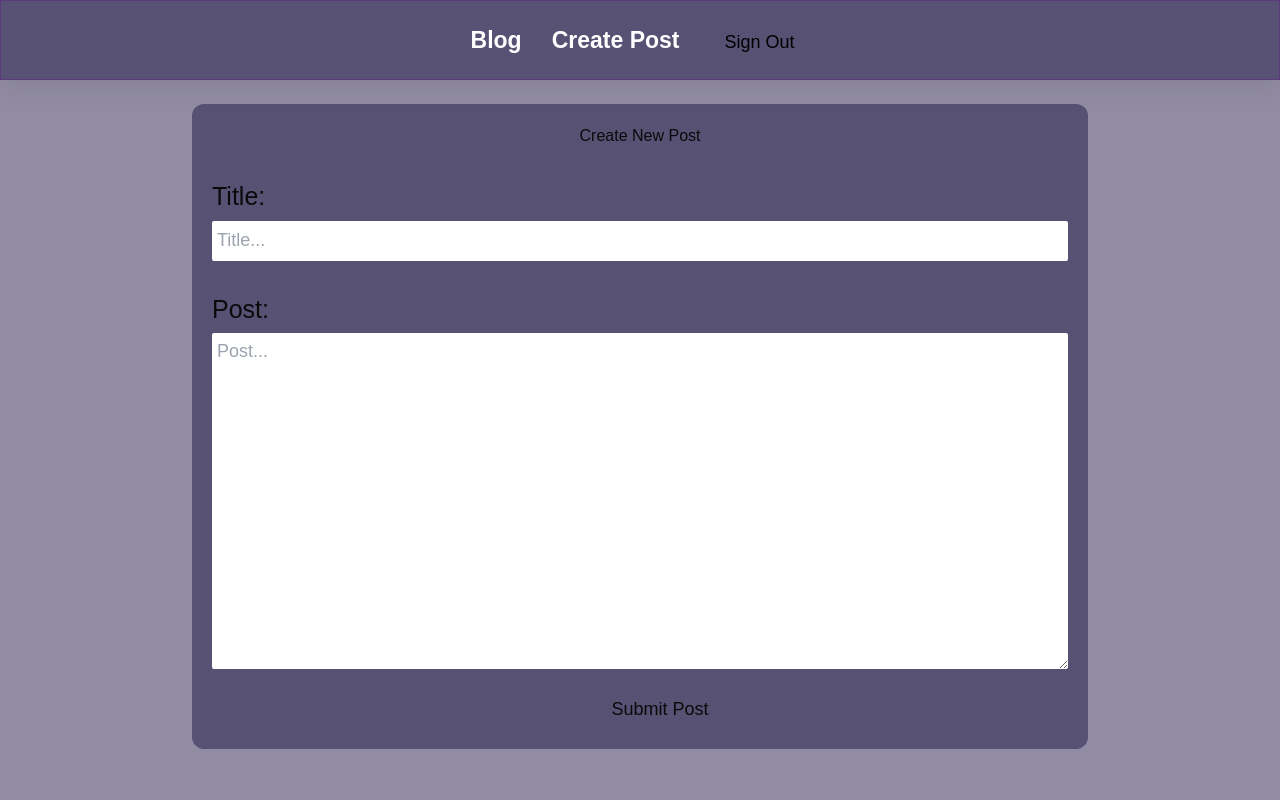
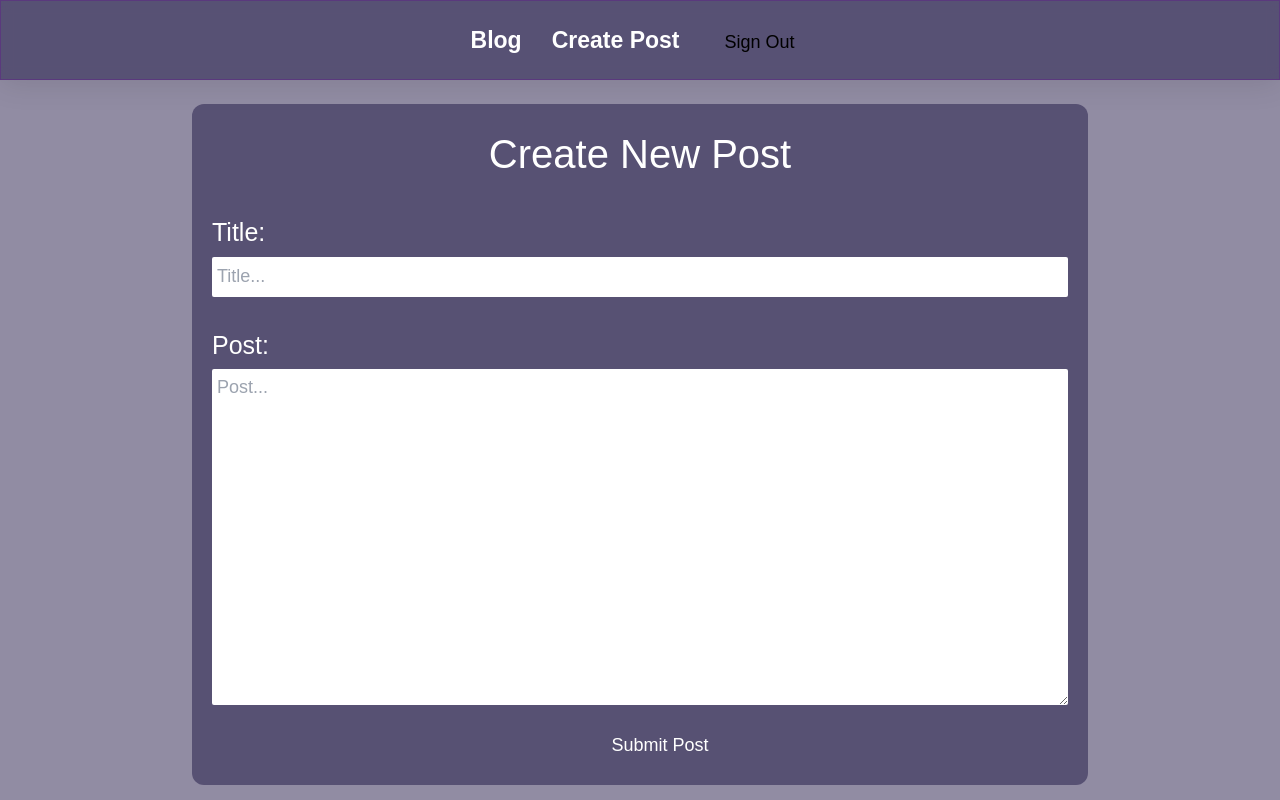
Before and after one commit to brightjonathan/Hover-blog, a React (Vite) app: page /create-post in a window 1280 px wide. Built offline with nearby package versions, Linux system fonts and the light colour scheme; no server answers; sample sign-in values are in the browser's storage.

Commit message:
added an update to the code

```diff
--- a/src/App.jsx
+++ b/src/App.jsx
@@ -10,7 +10,7 @@ import { signOut } from "firebase/auth";
 import EditPost from './Pages/EditPost';
 import Register from './Pages/Register';
 import { ToastContainer, toast } from "react-toastify";
-import "react-toastify/dist/ReactToastify.css"
+import "react-toastify/dist/ReactToastify.css";
 import ResetPassword from './Pages/ResetPassword';
 
 const App = () => {
--- a/src/Components/GoogleAuth.jsx
+++ b/src/Components/GoogleAuth.jsx
@@ -1,5 +1,4 @@
-import React from 'react'
-import { FcGoogle } from 'react-icons/fc'
+import { FcGoogle } from 'react-icons/fc';
 import { signInWithPopup } from 'firebase/auth';
 import { useNavigate } from 'react-router-dom';
 import { provider, auth } from '../../Firebase-config';
--- a/src/Components/Navbar.jsx
+++ b/src/Components/Navbar.jsx
@@ -7,6 +7,7 @@ const Navbar = ({isAuth, logout}) => {
     <nav className='nav'>
 
      <Link to='/'>Blog</Link>
+
 
      {
       !isAuth ? (  <Link to='/login'>Login</Link> ):(
--- a/src/Pages/CreateForm.jsx
+++ b/src/Pages/CreateForm.jsx
@@ -4,6 +4,7 @@ import { db, auth } from '../../Firebase-config';
 import { useNavigate } from "react-router-dom";
 
 const CreateForm = ({ isAuth }) => {
+
   const navigate = useNavigate();
   const [title, setTitle] = useState("");
   const [postText, setPostText] = useState("");
@@ -16,7 +17,11 @@ const CreateForm = ({ isAuth }) => {
     e.preventDefault();
     setLoading(true);
     await addDoc(postCollectionRef, {
-      author: { name: auth.currentUser.displayName, id: auth.currentUser.uid, email: auth.currentUser.email },
+      author: {
+        name: auth.currentUser.displayName,
+        id: auth.currentUser.uid,
+        email: auth.currentUser.email
+      },
       title,
       postText,
       timestamp: serverTimestamp()
@@ -34,9 +39,9 @@ const CreateForm = ({ isAuth }) => {
   return (
     <div className='createPostPage'>
       <form className="cpContainer" onSubmit={createPost}>
-        <h1>Create New Post</h1>
+        <h1 className="text-[white] text-[5vh]">Create New Post</h1>
         <div className="inputGp">
-          <label htmlFor="">Title:</label>
+          <label htmlFor="" className="text-[white]">Title:</label>
           <input
             required
             type="text"
@@ -45,7 +50,7 @@ const CreateForm = ({ isAuth }) => {
           />
         </div>
         <div className="inputGp">
-          <label htmlFor="">Post:</label>
+          <label htmlFor="" className="text-[white]">Post:</label>
           <textarea
             name=""
             required
@@ -56,7 +61,7 @@ const CreateForm = ({ isAuth }) => {
             rows="10"
           />
         </div>
-        <button type="submit" disabled={loading}>
+        <button type="submit" disabled={loading} className="text-[white]">
           {loading ? "Submitting..." : "Submit Post"}
         </button>
       </form>
--- a/src/Pages/Register.jsx
+++ b/src/Pages/Register.jsx
@@ -14,7 +14,7 @@ const initialState = {
     email: '',
     password: '',
     confirmPassword: '',
-  };
+};
 
 
 const Register = ({setIsAuth}) => {
@@ -128,14 +128,12 @@ const Register = ({setIsAuth}) => {
            <label>Username</label>
            <div className='my-2 w-full relative'>
              <input
-
                className='w-full p-2 border border-gray-400 bg-transparent rounded-lg'
                type="text"
                placeholder='Enter your username'
                name="username"
                value={username}
                onChange={handleChange}
-
              />
              <FaRegUser className='absolute right-2 top-3 text-gray-400' />
            </div>
@@ -164,7 +162,7 @@ const Register = ({setIsAuth}) => {
 
        <div className='md:my-4'>
            <label>Password</label>
-           <div className='my-2 w-full relative '>
+           <div className='my-2 w-full relative'>
              <input
                className='w-full p-2 border border-gray-400 bg-transparent rounded-lg'
                type={(passwordEye === false) ? 'password' : 'text'}
```
